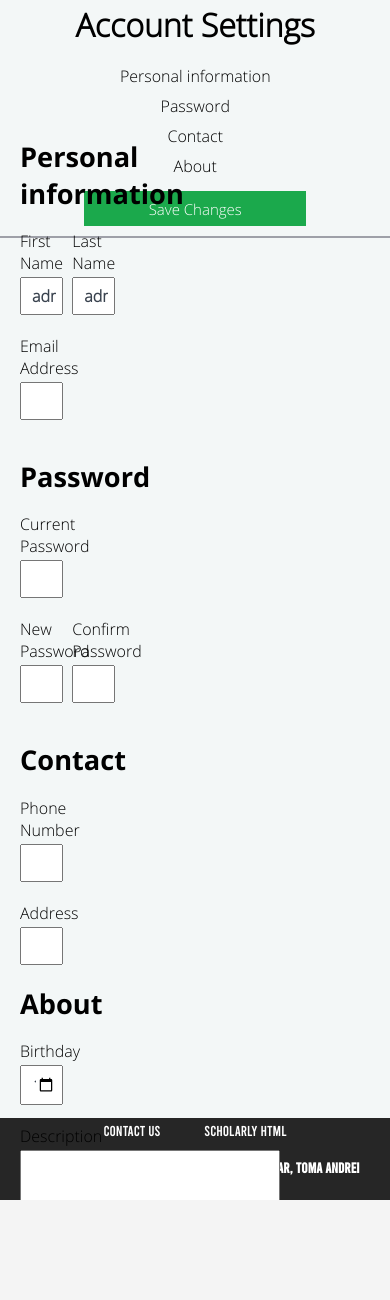
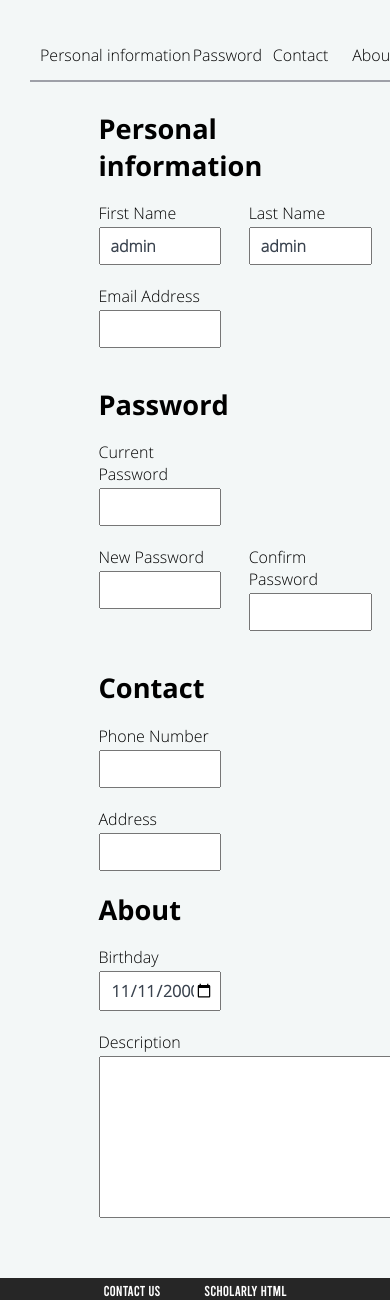
Before and after one commit to Ca3zsar/SQL-Games, a PHP site: page /profile_settings.html in a window 390 px wide. Shown: the part 64-1364 px from the top of the page. Before the commit the page ends 1264 px from the top, so only its background shows below. Run offline with PHP 8.4, Linux system fonts and the light colour scheme.

Commit message:
responsive profile-settings page

```diff
--- a/front-end/styles/profile_settings.css
+++ b/front-end/styles/profile_settings.css
@@ -21,7 +21,7 @@ body {
 	position: relative;
 	margin-top: 0;
 	background: #F3F7F7;
-	height:1200px;
+	height:1300px;
 	display: flex;
 	flex-wrap: wrap;
 	justify-content: flex-start;
@@ -166,19 +166,51 @@ body {
 	resize: none;
 }
 
+@media (max-width:1100px){
+	.personal-info, .pass-info, .contact-info, .about-info{
+		width:70%;
+	}
+}
+
 @media(max-width:810px) {
+	.settings-nav{
+		margin:0;
+		position: relative;
+		height: fit-content;
+		height: -moz-fit-content;
+		width: 100%;
+		display: flex;
+		flex-direction: row;
+		justify-content: space-between;
+	}
+
+	.personal-info, .pass-info, .contact-info, .about-info{
+		width:70%;
+	}
+
 	.settings-area{
-		margin:0;
+		margin:30px;
+		position: relative;
+		display: flex;
 		flex-direction: column;
 	}
 
 	.settings{
-		margin-top:120px;
-		margin-left:20px;
+		margin: 10px;
+		width: 100%;
+		position: relative;
+		display:flex;
+		flex-direction: column;
+		align-items: center;
 	}
 
-	.settings-title {
-		font-size: 2em;
+	.submit-changes{
+		display: none;
+	}
+
+	.account-settings {
+		font-size: 1.5em;
+		display: none;
 	}
 	.settings-nav {
 		width: 95vw;
```
